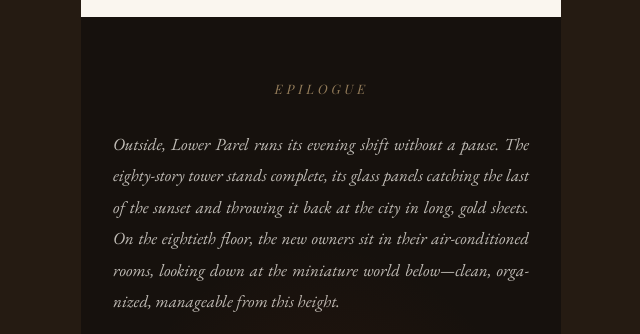
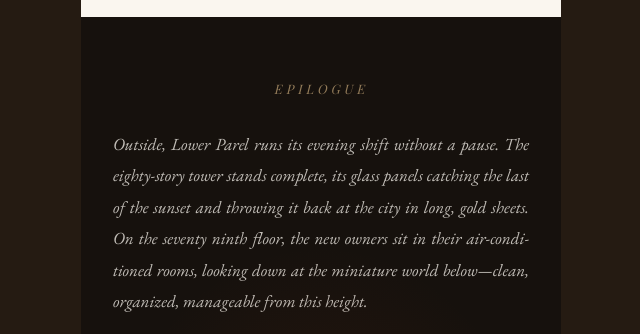
Before and after one commit to vickeyviswanathan/Thedream80, a plain HTML site: page index.html in a window 1280 px wide. Shown: the part 9940-10274 px from the top of the page, 319-959 px from the left. Drawn offline with nearby package versions, Linux system fonts and the light colour scheme; a web font is replaced by a local one.

Commit message:
Update index.html

```diff
--- a/index.html
+++ b/index.html
@@ -812,7 +812,7 @@
 <!-- ══════════ EPILOGUE (DARK SCREEN OUTRO) ══════════ -->
 <div class="epilogue">
   <p class="epi-title">Epilogue</p>
-  <p>Outside, Lower Parel runs its evening shift without a pause. The eighty-story tower stands complete, its glass panels catching the last of the sunset and throwing it back at the city in long, gold sheets. On the eightieth floor, the new owners sit in their air-conditioned rooms, looking down at the miniature world below—clean, organized, manageable from this height.</p>
+  <p>Outside, Lower Parel runs its evening shift without a pause. The eighty-story tower stands complete, its glass panels catching the last of the sunset and throwing it back at the city in long, gold sheets. On the seventy ninth floor, the new owners sit in their air-conditioned rooms, looking down at the miniature world below—clean, organized, manageable from this height.</p>
 
   <p>They do not know what Ramesh bhaiya had to do on Tuesday evening, when the supervisor finally found his number on Vishal's emergency scrap note. They do not know what words he had to find, in Hindi, standing outside a tea stall in the market town, to tell a woman sitting on her tin suitcase at a Mumbai railway platform to go back home. They do not know about the bright red saree she had chosen so carefully for her arrival, or the faded blue one she wore at the dusty bus stop in Bihar a year ago.</p>
 
```
